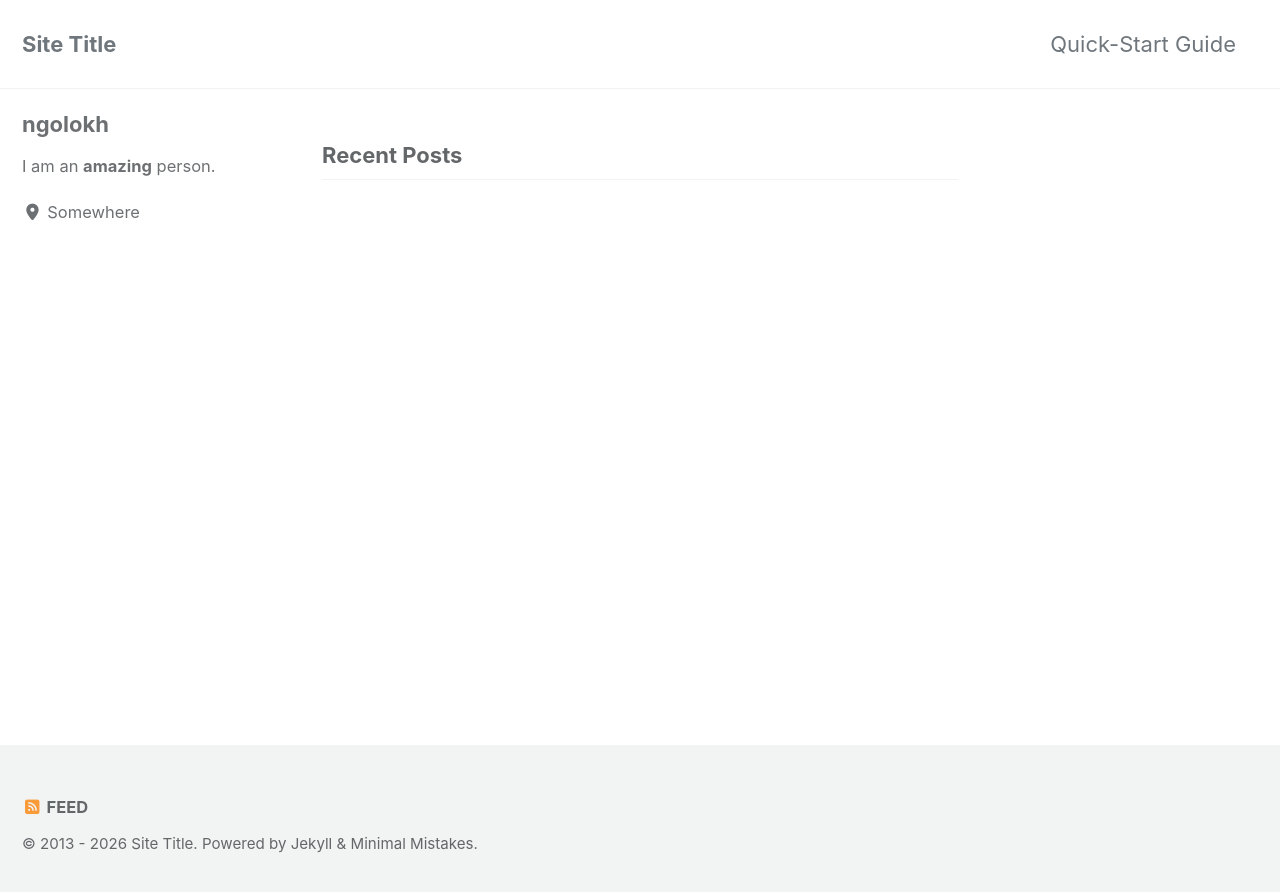
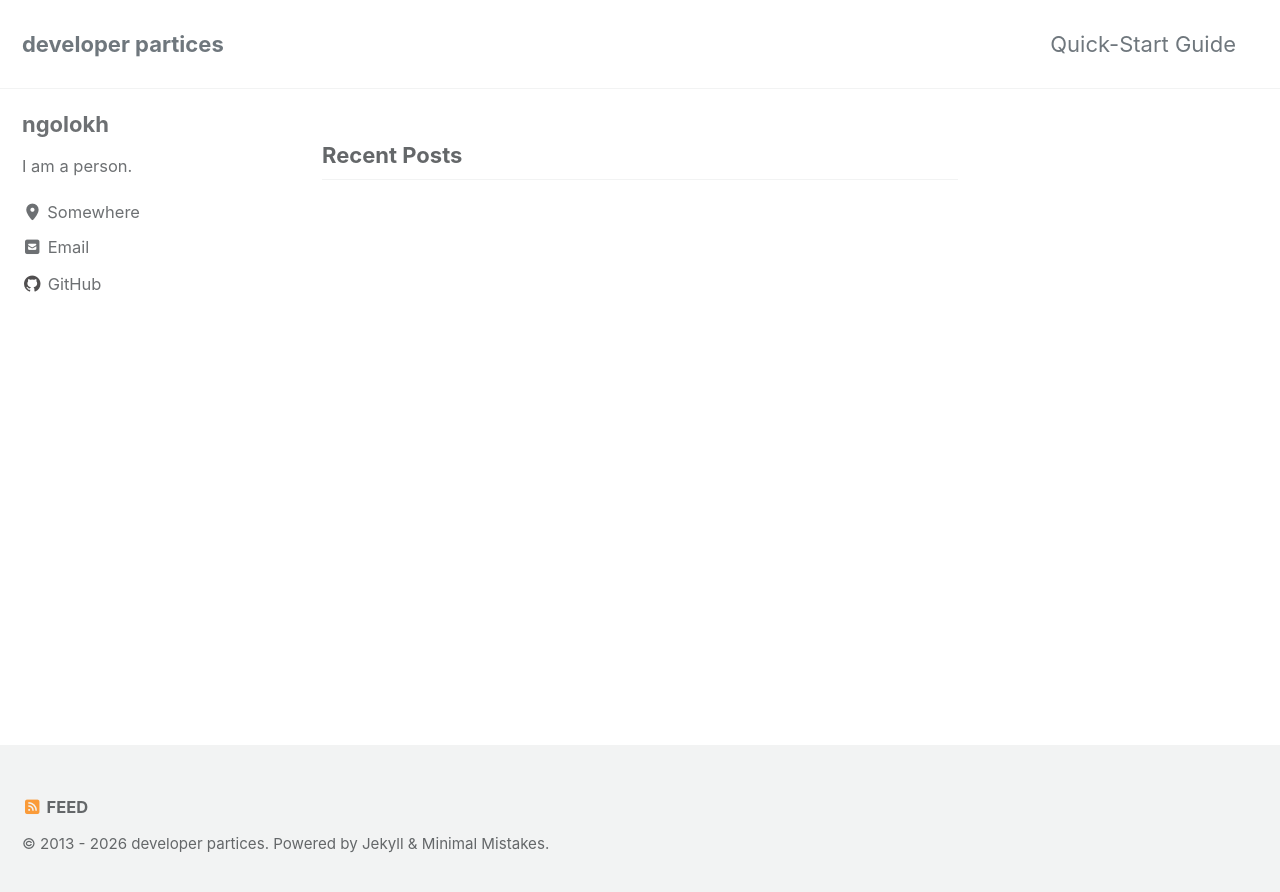
Before and after one commit to ngolokh/ngolokh.github.io, a Jekyll site: the page built from index.html, in a window 1280 px wide. Shown: the top 892 px of the page. Built offline with Jekyll 4.4.1, drawn with Linux system fonts in a browser that asks for light colours; cached includes are drawn as plain includes; the list of posts is cut into pages by our own code.

Commit message:
second commit

```diff
--- a/_config.yml
+++ b/_config.yml
@@ -17,11 +17,11 @@ minimal_mistakes_skin    : "default" # "air", "aqua", "contrast", "dark", "dirt"
 # Site Settings
 locale                   : "asis-seoul"
 rtl                      : # true, false (default) # turns direction of the page into right to left for RTL languages
-title                    : "Site Title"
+title                    : "developer partices"
 title_separator          : "-"
 subtitle                 : # site tagline that appears below site title in masthead
 name                     : "ngolokh"
-description              : "An amazing website."
+description              : "ngolo kante is best"
 url                      : "https://ngolokh.github.io"
 baseurl                  : # the subpath of your site, e.g. "/blog"
 repository               : # GitHub username/repo-name e.g. "mmistakes/minimal-mistakes"
@@ -115,13 +115,13 @@ analytics:
 author:
   name             : "ngolokh"
   avatar           : # path of avatar image, e.g. "/assets/images/bio-photo.jpg"
-  bio              : "I am an **amazing** person."
+  bio              : "I am a person."
   location         : "Somewhere"
   email            :
   links:
     - label: "Email"
       icon: "fas fa-fw fa-envelope-square"
-      # url: "mailto:your.name@email.com"
+      url: "skh3114@gmail.com"
     - label: "Website"
       icon: "fas fa-fw fa-link"
       # url: "https://your-website.com"
@@ -133,7 +133,7 @@ author:
       # url: "https://facebook.com/"
     - label: "GitHub"
       icon: "fab fa-fw fa-github"
-      # url: "https://github.com/"
+      url: "https://github.com/ngolokh"
     - label: "Instagram"
       icon: "fab fa-fw fa-instagram"
       # url: "https://instagram.com/"
```
